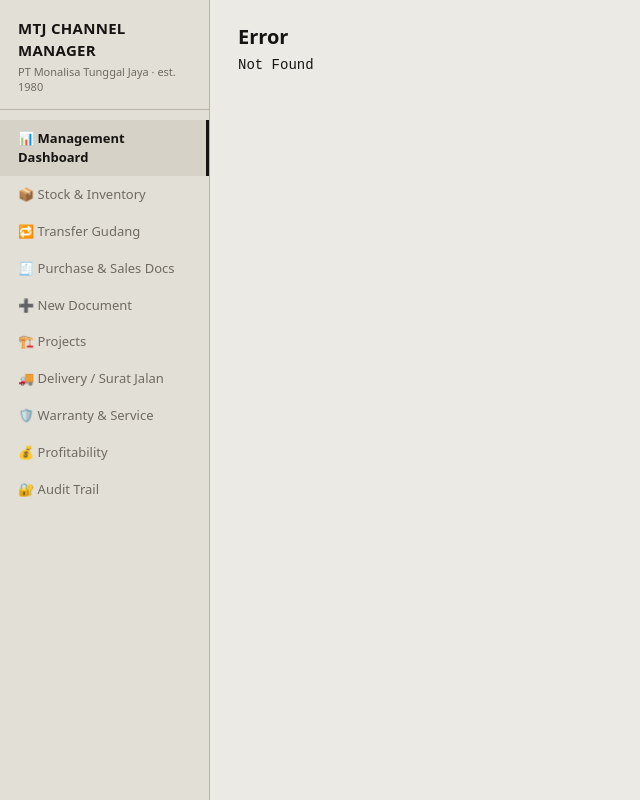
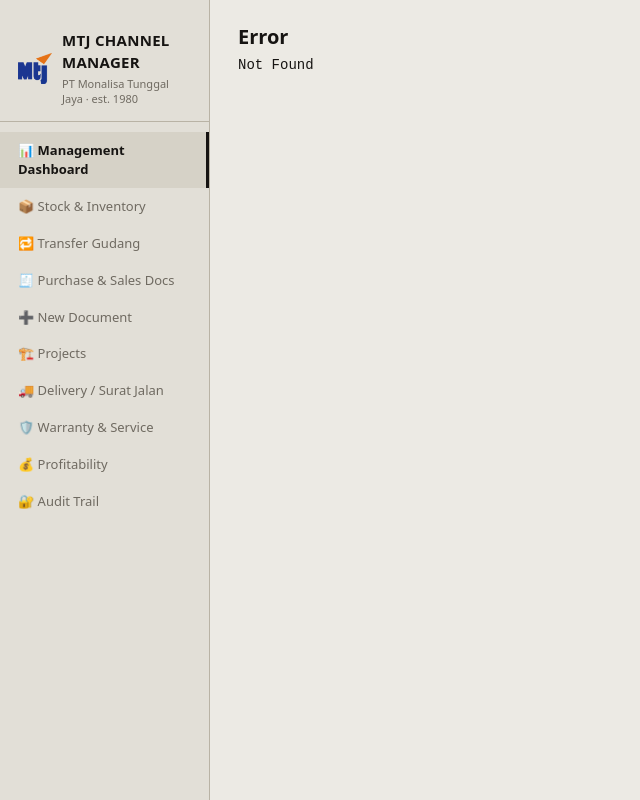
Before and after one commit to Lisa-by-MTJ/erp-mtj, a website: page ui/index.html in a window 1280 px wide. Shown: the whole page, without its empty margins (0-640 px from the left). Drawn offline with Linux system fonts and the light colour scheme; no server answers.

Commit message:
auto(http, ui): index.html, login.html, web.js, favicon.png, logo.png —  3 files changed, 15 insertions(+), 2 deletions(-)

```diff
--- a/ui/index.html
+++ b/ui/index.html
@@ -4,13 +4,15 @@
 <meta charset="utf-8">
 <meta name="viewport" content="width=device-width, initial-scale=1">
 <title>MTJ Channel Manager</title>
+<link rel="icon" type="image/png" href="/favicon.png">
 <style>
 :root{--bg:#eceae4;--panel:#e2dfd7;--card:#f4f2ec;--line:#b9b3a5;--txt:#161412;--mut:#6f6a61;
 --hi:#161412;--soft:#d6d2c7}
 *{box-sizing:border-box;margin:0;padding:0}
 body{background:var(--bg);color:var(--txt);font:14px/1.45 system-ui,'Segoe UI',sans-serif;display:flex;min-height:100vh}
 nav{width:210px;background:var(--panel);border-right:1px solid var(--line);padding:18px 0;flex-shrink:0}
-.logo{padding:0 18px 14px;border-bottom:1px solid var(--line);margin-bottom:10px}
+.logo{padding:12px 18px 14px;border-bottom:1px solid var(--line);margin-bottom:10px;display:flex;align-items:center;gap:10px}
+.logo img{width:34px;height:auto;display:block}
 .logo b{font-size:15px;letter-spacing:.02em}.logo small{display:block;color:var(--mut);font-size:11px;margin-top:2px}
 nav a{display:block;padding:9px 18px;color:var(--mut);text-decoration:none;font-size:13px;cursor:pointer}
 nav a:hover{background:var(--soft);color:var(--txt)}
@@ -60,7 +62,7 @@ padding:5px 10px;font-size:11px;letter-spacing:.08em;text-transform:uppercase;cu
 </head>
 <body>
 <nav id="nav">
- <div class="logo"><b>MTJ CHANNEL MANAGER</b><small>PT Monalisa Tunggal Jaya · est. 1980</small></div>
+ <div class="logo"><img src="/logo.png" alt="PT MTJ"><span><b>MTJ CHANNEL MANAGER</b><small>PT Monalisa Tunggal Jaya · est. 1980</small></span></div>
  <a data-v="dash" class="on">📊 Management Dashboard</a>
  <a data-v="stock">📦 Stock &amp; Inventory</a>
  <a data-v="transfer">🔁 Transfer Gudang</a>
```
Also changed, not shown: ui/login.html (+1 -0 lines), web.js (+10 -0 lines), ui/favicon.png (added), ui/logo.png (added).
